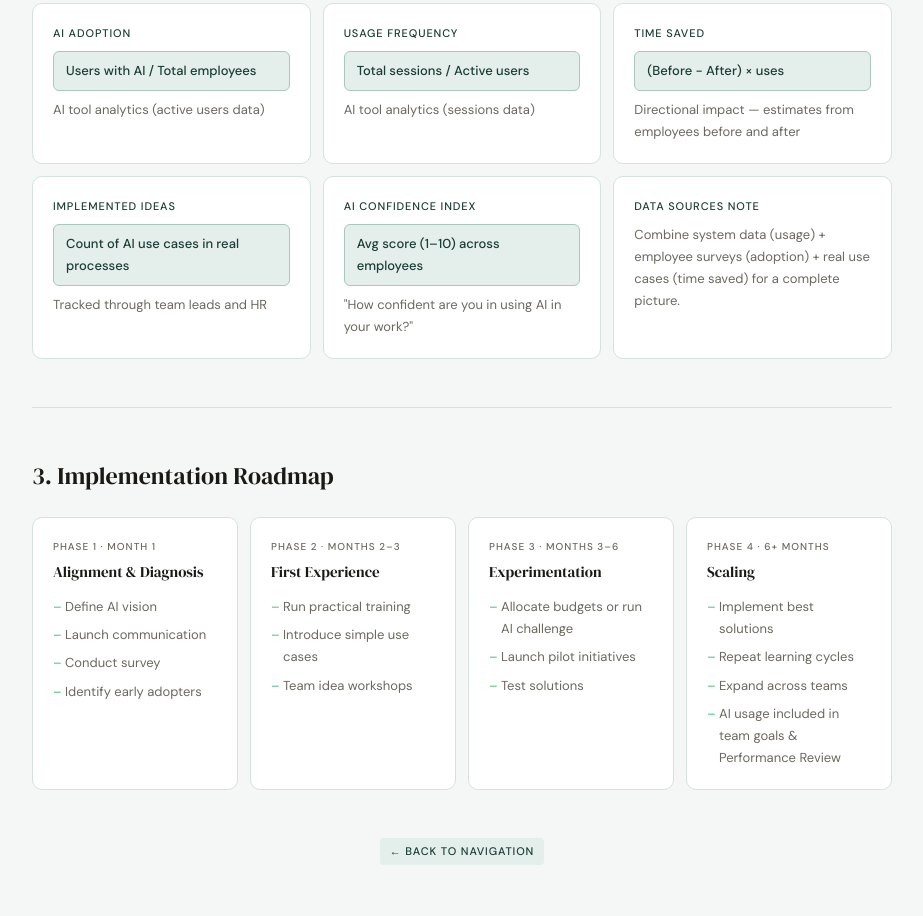
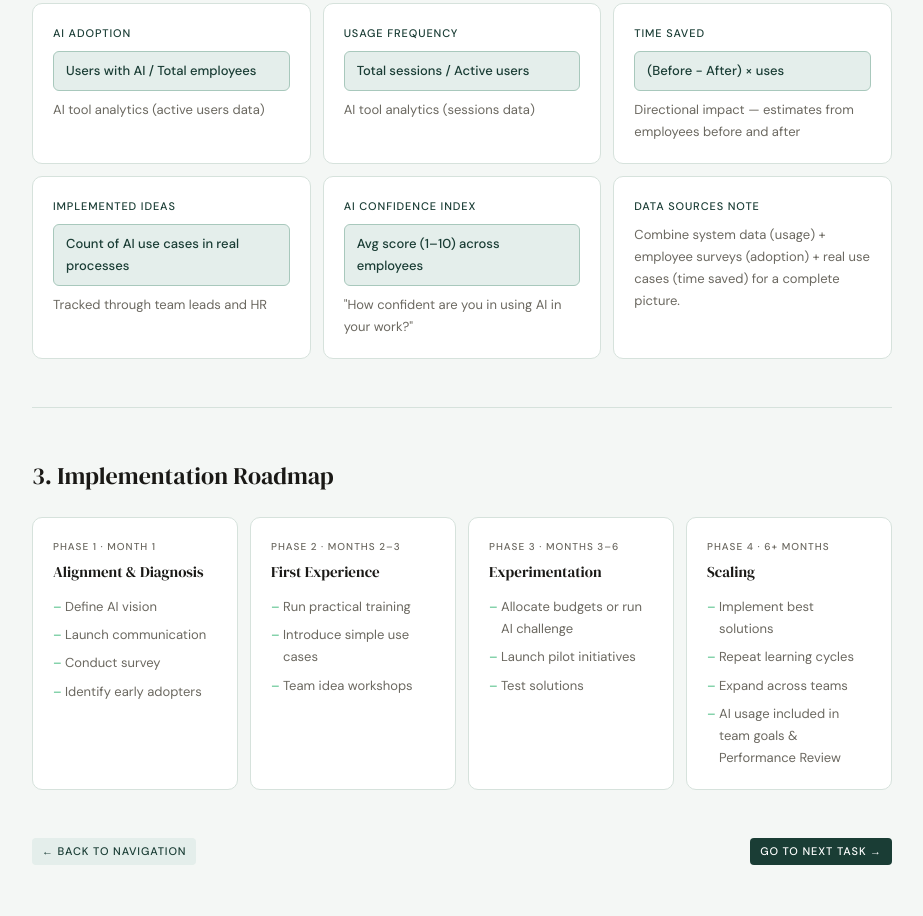
Before and after one commit to orishacowrie/mira-task, a plain HTML site: page task/task2/index.html in a window 1280 px wide. Shown: the part 2976-3892 px from the top of the page, without its empty margins (178-1101 px from the left). Drawn offline with Linux system fonts and the light colour scheme.

Commit message:
add next task buttons

```diff
--- a/task/task2/index.html
+++ b/task/task2/index.html
@@ -57,7 +57,28 @@
   .back:hover { background: #ccddd7; }
 
   .top-bar { display: flex; justify-content: flex-end; margin-bottom: 32px; }
-  .bottom-bar { display: flex; justify-content: center; margin-top: 48px; padding-bottom: 48px; }
+  .bottom-bar {
+    display: flex;
+    justify-content: space-between;
+    align-items: center;
+    margin-top: 48px;
+    padding-bottom: 48px;
+  }
+
+  .btn-next {
+    display: inline-block;
+    font-size: 11px;
+    font-weight: 500;
+    letter-spacing: 0.08em;
+    text-transform: uppercase;
+    color: var(--surface);
+    background: var(--accent);
+    padding: 4px 10px;
+    border-radius: 4px;
+    text-decoration: none;
+    transition: background 0.2s;
+  }
+  .btn-next:hover { background: var(--accent-mid); }
 
   .tag {
     display: inline-block;
@@ -508,6 +529,7 @@
 
   <div class="bottom-bar">
     <a href="/task" class="back">← Back to Navigation</a>
+    <a href="/task/task3" class="btn-next">Go to Next Task →</a>
   </div>
 
 </div>
```
Also changed, not shown: task/task1/index.html (+19 -1 lines).
